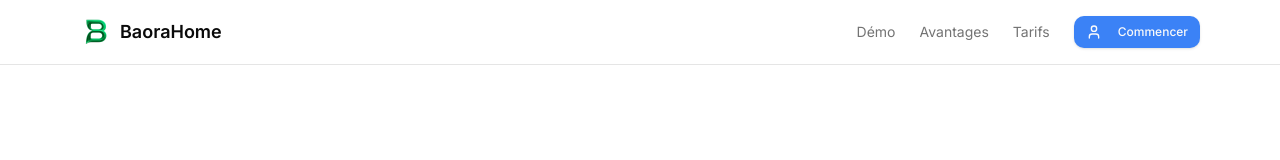
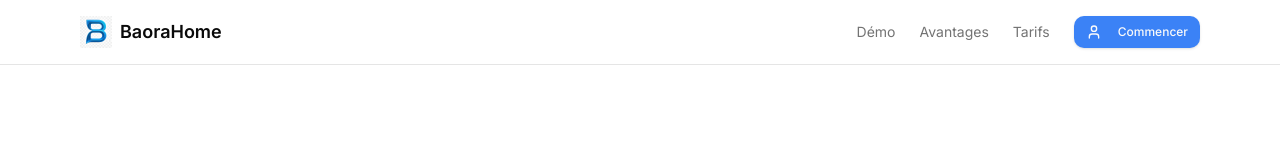
Before and after one commit to Jimmycode06/brandsnap.home, a Next.js app: page / in a window 1280 px wide. Shown: the top 160 px of the page. Built offline with nearby package versions, Linux system fonts and the light colour scheme; no server answers.

Commit message:
Remplacement logo: logoa.png → logob.png

```diff
--- a/app/(marketing)/page.tsx
+++ b/app/(marketing)/page.tsx
@@ -35,7 +35,7 @@ export default function HomeStagingLandingPage() {
       <nav className="sticky top-0 z-50 w-full border-b bg-background/95 backdrop-blur supports-[backdrop-filter]:bg-background/60">
         <div className="container max-w-6xl mx-auto px-4 h-16 flex items-center justify-between">
           <Link href="/" className="flex items-center gap-2">
-            <img src="/logoa.png" alt="BaoraHome" className="h-8 w-8" />
+            <img src="/logob.png" alt="BaoraHome" className="h-8 w-8" />
             <span className="text-lg font-semibold">BaoraHome</span>
           </Link>
 
@@ -763,7 +763,7 @@ export default function HomeStagingLandingPage() {
           <div className="text-center space-y-8">
             {/* Logo and Brand */}
             <div className="flex items-center justify-center gap-4">
-              <img src="/logoa.png" alt="BaoraHome" className="h-16 w-16" />
+              <img src="/logob.png" alt="BaoraHome" className="h-16 w-16" />
               <span className="text-4xl font-bold">BaoraHome</span>
             </div>
 
--- a/app/upgrade/page.tsx
+++ b/app/upgrade/page.tsx
@@ -13,7 +13,7 @@ export default function UpgradePage() {
       <header className="border-b">
         <div className="container max-w-4xl mx-auto px-4 h-16 flex items-center justify-between">
           <Link href="/" className="flex items-center gap-2">
-            <img src="/logoa.png" alt="BaoraHome" className="h-8 w-8" />
+            <img src="/logob.png" alt="BaoraHome" className="h-8 w-8" />
             <span className="text-lg font-semibold">BaoraHome</span>
           </Link>
           <Link href="/home-staging">
@@ -221,7 +221,7 @@ export default function UpgradePage() {
       <footer className="py-8 border-t">
         <div className="container max-w-4xl mx-auto px-4">
           <div className="flex items-center justify-center gap-2 text-sm text-muted-foreground">
-            <img src="/logoa.png" alt="BaoraHome" className="h-6 w-6" />
+            <img src="/logob.png" alt="BaoraHome" className="h-6 w-6" />
             <span>BaoraHome</span>
             <span>•</span>
             <span>Powered by <span className="text-blue-500">Artificial Intelligence</span></span>
--- a/components/app-sidebar-home-staging.tsx
+++ b/components/app-sidebar-home-staging.tsx
@@ -22,7 +22,7 @@ export function AppSidebar({ ...props }: React.ComponentProps<typeof Sidebar>) {
     <Sidebar {...props}>
       <SidebarHeader>
         <div className="flex h-12 items-center gap-1.5 px-2">
-          <img src="/logoa.png" alt="BaoraHome" className="h-8 w-8" />
+          <img src="/logob.png" alt="BaoraHome" className="h-8 w-8" />
           <span className="text-lg font-semibold">BaoraHome</span>
         </div>
       </SidebarHeader>
--- a/components/app-sidebar.tsx
+++ b/components/app-sidebar.tsx
@@ -19,7 +19,7 @@ export function AppSidebar({ ...props }: React.ComponentProps<typeof Sidebar>) {
     <Sidebar {...props}>
       <SidebarHeader>
         <div className="flex h-12 items-center gap-1.5 px-2">
-          <img src="/logoa.png" alt="BaoraHome" className="h-8 w-8" />
+          <img src="/logob.png" alt="BaoraHome" className="h-8 w-8" />
           <span className="text-lg font-semibold">BaoraHome</span>
         </div>
       </SidebarHeader>
```
